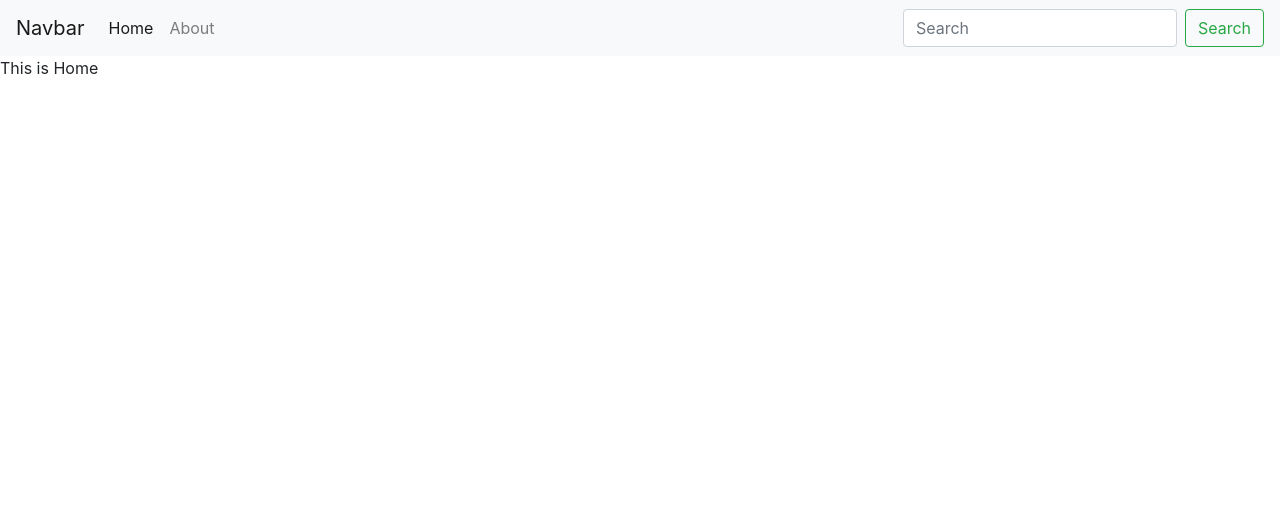
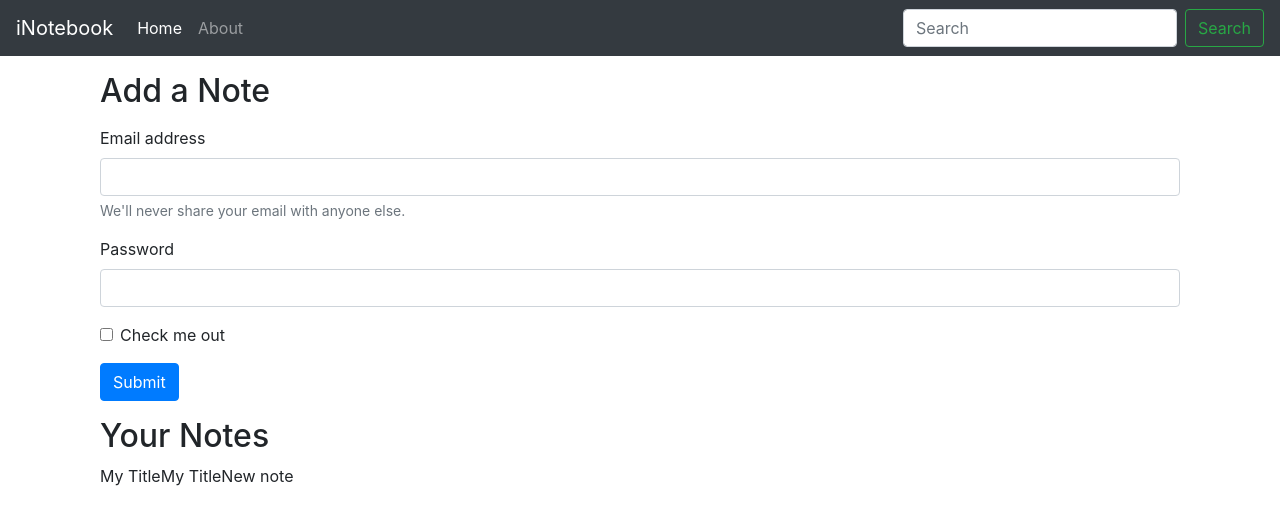
Before and after one commit to Bansichangela/iNotebook-frontend, a React (Create React App) app: page / in a window 1280 px wide. Shown: the top 524 px of the page. Built offline with nearby package versions, Linux system fonts and the light colour scheme.

Commit message:
Video 60 complete

```diff
--- a/package.json
+++ b/package.json
@@ -40,6 +40,7 @@
     ]
   },
   "devDependencies": {
+    "@babel/plugin-proposal-private-property-in-object": "^7.21.11",
     "concurrently": "^8.2.2"
   }
 }
--- a/src/App.js
+++ b/src/App.js
@@ -2,7 +2,8 @@
 import { BrowserRouter as Router, Routes, Route } from "react-router-dom";
 import { Navbar } from "./components/Navbar";
 import { Home } from "./components/Home";
-import { About } from "./components/About";
+import About from "./components/About";
+
 import NoteState from "./context/notes/NoteState";
 
 function App() {
@@ -11,10 +12,12 @@
       <NoteState>
         <Router>
           <Navbar />
-          <Routes>
-            <Route path="/" element={<Home />} />
-            <Route path="/about" element={<About />} />
-          </Routes>
+          <div className="container">
+            <Routes>
+              <Route path="/" element={<Home />} />
+              <Route path="/about" element={<About />} />
+            </Routes>
+          </div>
         </Router>
       </NoteState>
     </>
--- a/src/components/About.js
+++ b/src/components/About.js
@@ -1,19 +1,8 @@
-// import React from "react";
-import React, { useContext, useEffect } from "react";
-import noteContext from "../context/notes/noteContext";
+import React from "react";
+// import React , { useContext, useEffect } from "react";
 
-export const About = () => {
-  const a = useContext(noteContext);
-  useEffect(() => {
-    a.update();
-    // eslint-disable-next-line
-  }, []);
-
-  return (
-    <div>
-      This is About {a.state.name} and he is in class {a.state.class}
-    </div>
-  );
+const About = () => {
+  return <div>This is About page</div>;
 };
 
 export default About;
--- a/src/components/Home.js
+++ b/src/components/Home.js
@@ -1,5 +1,57 @@
-import React from "react"; //rafc
+// import { useContext } from "react";
+import React, { useContext } from "react"; //rafc
+import noteContext from "../context/notes/noteContext";
 
 export const Home = () => {
-  return <div>This is Home</div>;
+  const context = useContext(noteContext);
+  const { notes } = context;
+  return (
+    <div>
+      <div className="container my-3">
+        <h2>Add a Note</h2>
+        <form class="my-3">
+          <div class="form-group">
+            <label for="exampleInputEmail1">Email address</label>
+            <input
+              type="email"
+              class="form-control"
+              id="exampleInputEmail1"
+              aria-describedby="emailHelp"
+            />
+            <small id="emailHelp" class="form-text text-muted">
+              We'll never share your email with anyone else.
+            </small>
+          </div>
+          <div class="form-group">
+            <label for="exampleInputPassword1">Password</label>
+            <input
+              type="password"
+              class="form-control"
+              id="exampleInputPassword1"
+            />
+          </div>
+          <div class="form-group form-check">
+            <input
+              type="checkbox"
+              class="form-check-input"
+              id="exampleCheck1"
+            />
+            <label class="form-check-label" for="exampleCheck1">
+              Check me out
+            </label>
+          </div>
+          <button type="submit" class="btn btn-primary">
+            Submit
+          </button>
+        </form>
+      </div>
+
+      <div className="container my-3">
+        <h2>Your Notes</h2>
+        {notes.map((note) => {
+          return note.title;
+        })}
+      </div>
+    </div>
+  );
 };
--- a/src/components/Navbar.js
+++ b/src/components/Navbar.js
@@ -1,11 +1,16 @@
 import React from "react";
-import { Link } from "react-router-dom";
+import { Link, useLocation } from "react-router-dom";
 
 export const Navbar = () => {
+  let location = useLocation();
+  React.useEffect(() => {
+    console.log(location.pathname);
+  }, [location]);
+
   return (
-    <nav className="navbar navbar-expand-lg navbar-light bg-light">
+    <nav className="navbar navbar-expand-lg navbar-dark bg-dark">
       <Link className="navbar-brand" to="/">
-        Navbar
+        iNotebook
       </Link>
       <button
         className="navbar-toggler"
@@ -21,13 +26,23 @@
 
       <div className="collapse navbar-collapse" id="navbarSupportedContent">
         <ul className="navbar-nav mr-auto">
-          <li className="nav-item active">
-            <Link className="nav-link" to="/">
+          <li className="nav-item ">
+            <Link
+              className={`nav-link ${
+                location.pathname === "/" ? "active" : ""
+              }`}
+              to="/"
+            >
               Home <span className="sr-only">(current)</span>
             </Link>
           </li>
           <li className="nav-item">
-            <Link className="nav-link" to="/about">
+            <Link
+              className={`nav-link ${
+                location.pathname === "/about" ? "active" : ""
+              }`}
+              to="/about"
+            >
               About
             </Link>
           </li>
--- a/src/context/notes/NoteState.js
+++ b/src/context/notes/NoteState.js
@@ -1,24 +1,55 @@
 import { useState } from "react";
 import NoteContext from "./noteContext";
 
+// const NoteState = (props) => {
+//   const s1 = {
+//     name: "Harry",
+//     class: "5b",
+//   };
+//   const [state, setState] = useState(s1);
+
+// const update = () => {
+//   setTimeout(() => {
+//     setState({
+//       name: "Jane",
+//       class: "10b",
+//     });
+//   }, 1000);
+// };
 const NoteState = (props) => {
-  const s1 = {
-    name: "Harry",
-    class: "5b",
-  };
-  const [state, setState] = useState(s1);
-
-  const update = () => {
-    setTimeout(() => {
-      setState({
-        name: "Jane",
-        class: "10b",
-      });
-    }, 1000);
-  };
+  const notesInitial = [
+    {
+      _id: "65f927a1954e27bcc4dfb3dc",
+      user: "65f7d5ccda1a0b9b9b9683bc",
+      title: "My Title",
+      description: "Please wake up early",
+      tag: "personal",
+      date: "2024-03-19T05:50:25.896Z",
+      __v: 0,
+    },
+    {
+      _id: "65f927a2954e27bcc4dfb3de",
+      user: "65f7d5ccda1a0b9b9b9683bc",
+      title: "My Title",
+      description: "Please wake up early",
+      tag: "personal",
+      date: "2024-03-19T05:50:26.108Z",
+      __v: 0,
+    },
+    {
+      _id: "65f92bc2954e27bcc4dfb3e2",
+      user: "65f7d5ccda1a0b9b9b9683bc",
+      title: "New note",
+      description: "Please access the playlist",
+      tag: "YouTube",
+      date: "2024-03-19T06:08:02.244Z",
+      __v: 0,
+    },
+  ];
+  const [notes, setNotes] = useState(notesInitial);
 
   return (
-    <NoteContext.Provider value={{ state: state, update: update }}>
+    <NoteContext.Provider value={{ notes, setNotes }}>
       {props.children}
     </NoteContext.Provider>
   );
```
Also changed, not shown: 1 other file (tests, documents, lock files or other folders).
